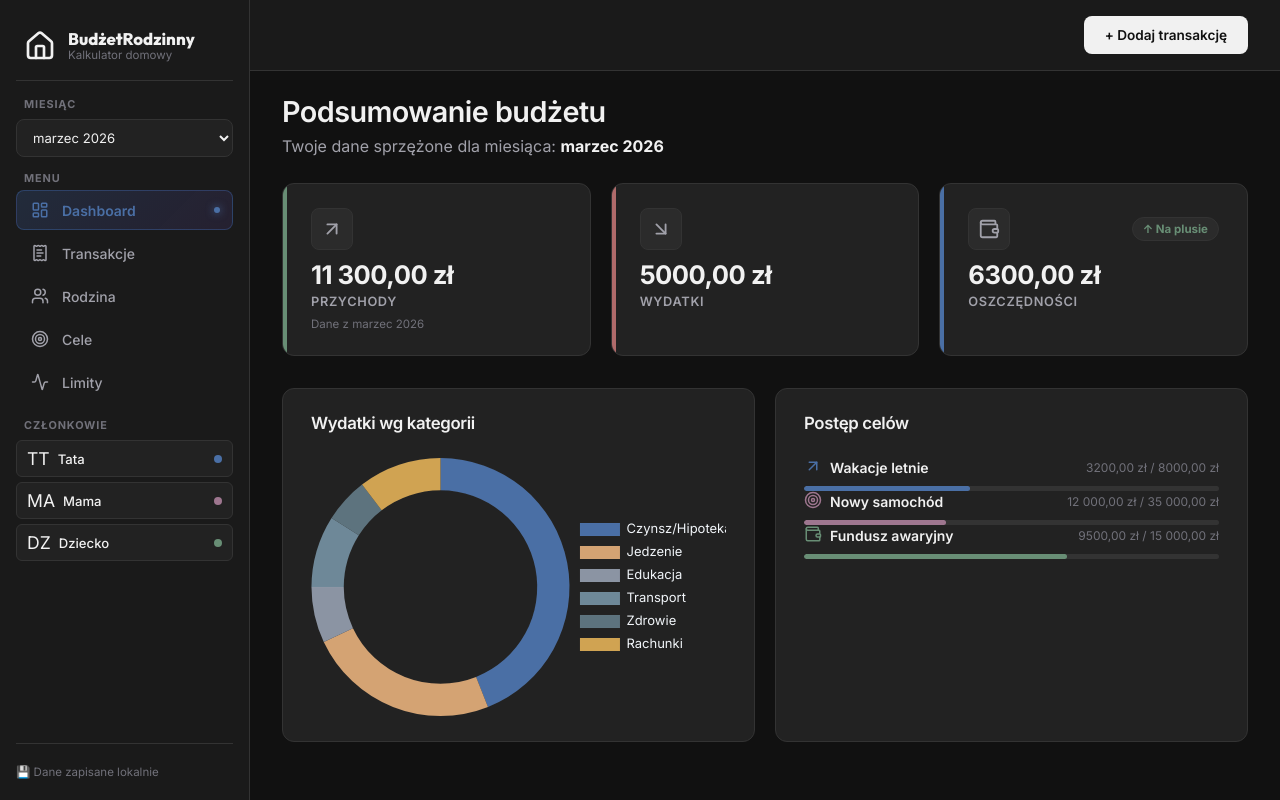
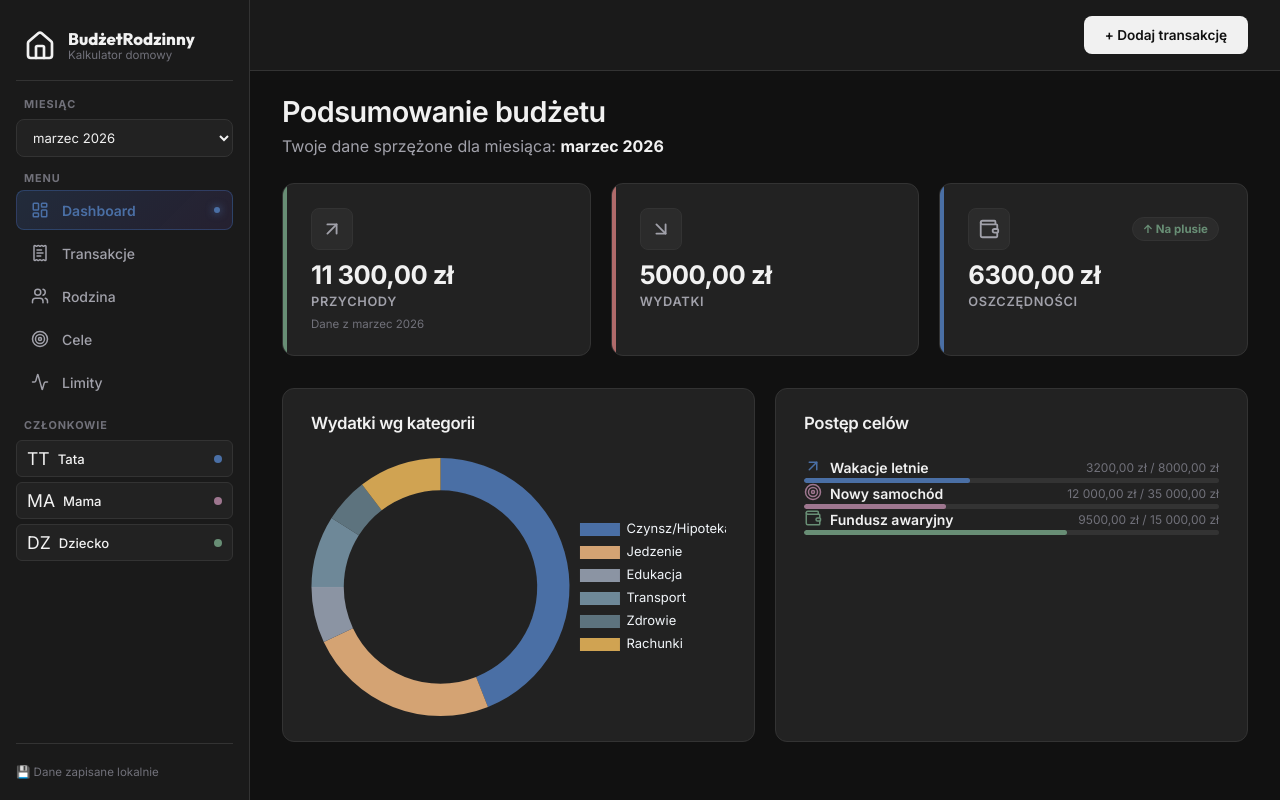
Before and after one commit to Fijakus/projekt_22kw, a Next.js app: page / in a window 1280 px wide. Built offline with nearby package versions, Linux system fonts and the light colour scheme.

Commit message:
style: zwiekszenie odstepow w 'Postep celow' w Dashboard

```diff
--- a/src/components/views/DashboardView.tsx
+++ b/src/components/views/DashboardView.tsx
@@ -107,12 +107,12 @@
 
         <div className="card">
           <h3 style={{ marginBottom: '24px', fontWeight: 600, fontSize: '1.05rem', color: 'var(--text-primary)' }}>Postęp celów</h3>
-          <div className="flex-col gap-6">
+          <div className="flex-col" style={{ gap: '36px' }}>
             {state.goals.length > 0 ? state.goals.map(g => {
               const prog = Math.min((g.savedAmount / g.targetAmount) * 100, 100);
               return (
                 <div key={g.id}>
-                  <div className="flex justify-between items-center mb-2">
+                  <div className="flex justify-between items-center mb-3">
                     <span className="text-sm font-bold" style={{ display: 'flex', alignItems: 'center', gap: '8px' }}>
                       <span style={{ color: g.color }}><IconComponent iconName={g.icon} /></span>
                       {g.name}
```
